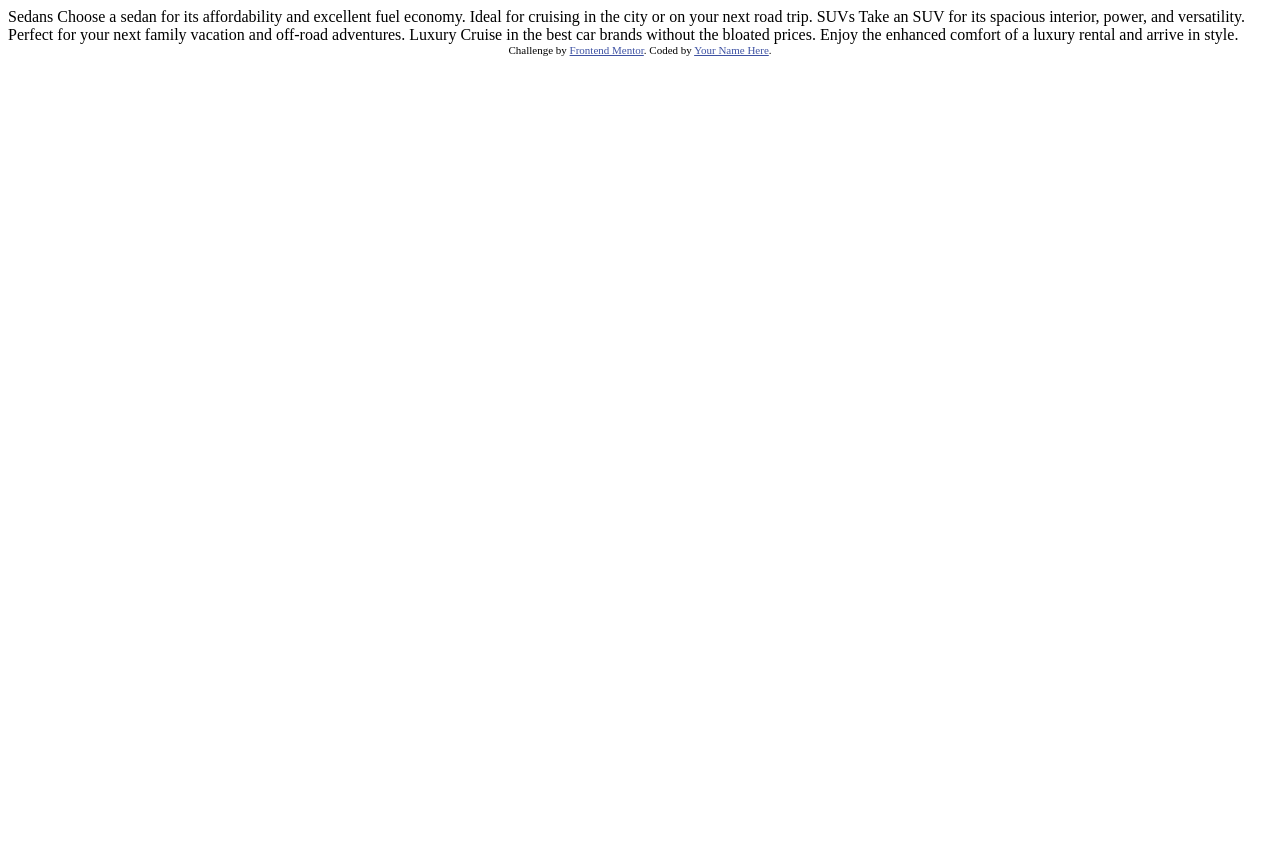
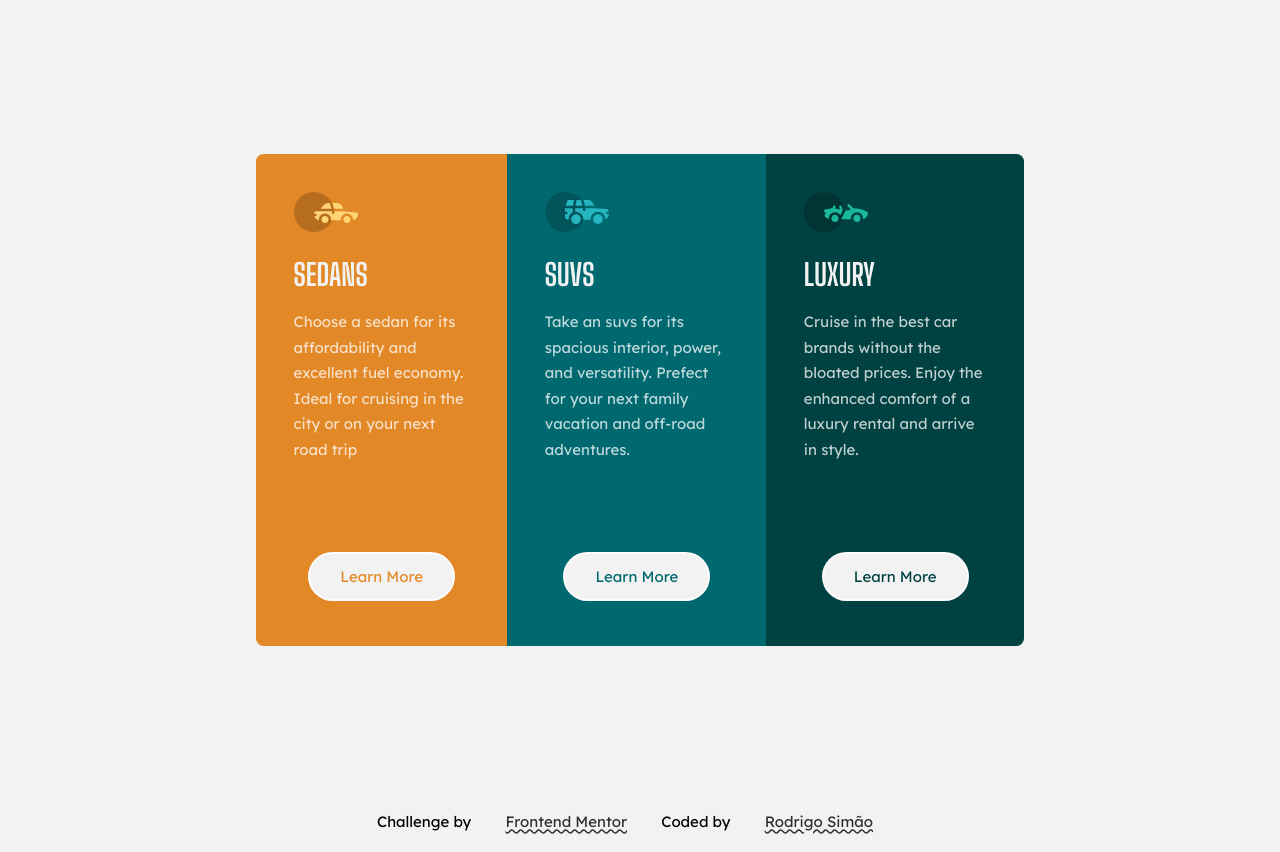
Before and after one commit to rodrigosimao/ComponenteCartao, a plain HTML site: page index.html in a window 1280 px wide. Before the commit the page ends 800 px from the top, so only its background shows below. Drawn offline with Linux system fonts and the light colour scheme.

Commit message:
project update

```diff
--- /dev/null
+++ b/css/footer.css
@@ -0,0 +1,14 @@
+footer {
+  background-color: var(--neutral-gray);
+  text-align: center;
+}
+
+.btn-footer {
+  color: #2e2e2e;
+  border: none;
+  text-decoration: underline wavy;
+}
+
+.btn-footer:hover {
+  color: #2e2e2e;
+}
--- /dev/null
+++ b/css/style.css
@@ -0,0 +1,190 @@
+:root {
+  /* card bg */
+  --primary-orange: hsl(31, 77%, 52%);
+  --primary-cyan: hsl(184, 100%, 22%);
+  --primary-cyan-dark: hsl(179, 100%, 13%);
+
+  /* neutral */
+  --neutral-white: hsla(0, 0%, 100%, 0.75);
+  --neutral-gray: hsl(0, 0%, 95%);
+}
+
+/* global styles */
+* {
+  box-sizing: border-box;
+  padding: 0;
+  margin: 0;
+}
+
+body {
+  font-family: 'Lexend Deca', sans-serif;
+  font-size: 0.938rem;
+  line-height: 1.7;
+}
+
+main {
+  background-color: var(--neutral-gray);
+  max-width: 1440px;
+  min-height: 100vh;
+
+  display: flex;
+  flex-wrap: wrap;
+  justify-content: center;
+  align-items: center;
+}
+a {
+  text-decoration: none;
+}
+
+.container {
+  display: flex;
+  width: 63%;
+}
+
+.sedans {
+  background: var(--primary-orange);
+  border-radius: 0.5em 0 0 0.5em;
+  padding: 2.5em;
+}
+
+.suvs {
+  background: var(--primary-cyan);
+  padding: 2.5em;
+}
+
+.luxury {
+  background: var(--primary-cyan-dark);
+  border-radius: 0 0.5em 0.5em 0;
+  padding: 2.5em;
+}
+
+.title {
+  font-family: 'Big Shoulders Display', cursive;
+  text-transform: uppercase;
+  color: var(--neutral-gray);
+  margin: 0.625em 0;
+}
+
+.text {
+  color: var(--neutral-white);
+  margin-bottom: 6em;
+}
+
+.btn {
+  text-align: center;
+}
+
+a {
+  display: inline-block;
+  background: var(--neutral-gray);
+  padding: 0.625em 2em;
+  border: 0.188em solid var(--neutral-white);
+  border-radius: 2em;
+  margin-bottom: 0.5em;
+  transition: all 0.15s;
+  text-transform: capitalize;
+}
+
+.btn-sedans {
+  color: var(--primary-orange);
+}
+
+.btn-suvs {
+  color: var(--primary-cyan);
+}
+
+.btn-luxury {
+  color: var(--primary-cyan-dark);
+}
+
+a:hover {
+  color: var(--neutral-white);
+  background: none;
+}
+
+/* responsive */
+
+/* Iphone SE */
+@media (max-width: 375px) {
+  .sedans {
+    border-radius: 0.5em 0.5em 0 0;
+    padding: 1em;
+  }
+  .suvs {
+    padding: 1em;
+  }
+  .luxury {
+    border-radius: 0 0 0.5em 0.5em;
+    padding: 1em;
+  }
+}
+
+/* Iphone XR */
+@media (max-width: 414px) {
+  .sedans {
+    border-radius: 0.5em 0.5em 0 0;
+    padding: 1em;
+  }
+
+  .suvs {
+    padding: 1em;
+  }
+
+  .luxury {
+    border-radius: 0 0 0.5em 0.5em;
+    padding: 1em;
+  }
+}
+
+/* Ipad Air */
+@media (max-width: 820px) {
+  .container {
+    width: 90%;
+  }
+}
+
+/* Surf Por 7 */
+@media (max-width: 912px) {
+  .container {
+    width: 90%;
+  }
+}
+
+/* Surface Duo */
+@media (max-width: 540px) {
+  .container {
+    flex-direction: column;
+    width: 80%;
+    margin: 20px 0;
+  }
+
+  .text {
+    font-size: 1.2rem;
+    margin-bottom: 30px;
+  }
+}
+
+/* Galaxy Fold */
+@media (max-width: 280px) {
+  .container {
+    flex-direction: column;
+    width: 90%;
+    margin: 20px 0;
+  }
+}
+
+/* Nest Hub */
+@media (max-width: 1024px) {
+  .container {
+    width: 90%;
+    margin: 20px 0;
+  }
+}
+
+/* Nest Hub Max */
+@media (max-width: 1280px) {
+  .container {
+    width: 60%;
+    margin: 20px 0;
+  }
+}
--- a/index.html
+++ b/index.html
@@ -1,36 +1,88 @@
 <!DOCTYPE html>
 <html lang="en">
+
 <head>
   <meta charset="UTF-8">
-  <meta name="viewport" content="width=device-width, initial-scale=1.0"> <!-- displays site properly based on user's device -->
+  <meta http-equiv="X-UA-Compatible" content="IE=edge">
+  <meta name="viewport" content="width=device-width, initial-scale=1.0">
+  <meta name="description" content="Project to exercise the creation of cards using HTML and CSS.">
+  <title>Type of Cars</title>
+  <link rel="preconnect" href="https://fonts.googleapis.com">
+  <link rel="preconnect" href="https://fonts.gstatic.com" crossorigin>
+  <link href="https://fonts.googleapis.com/css2?family=Lexend+Deca&display=swap" rel="stylesheet">
+  <link rel="preconnect" href="https://fonts.googleapis.com">
+  <link rel="preconnect" href="https://fonts.gstatic.com" crossorigin>
+  <link href="https://fonts.googleapis.com/css2?family=Big+Shoulders+Display:wght@700&display=swap" rel="stylesheet">
+  <link rel="stylesheet" href="./css/style.css">
+  <link rel="stylesheet" href="./css/footer.css">
+</head>
 
-  <link rel="icon" type="image/png" sizes="32x32" href="./images/favicon-32x32.png">
-
-  <title>Frontend Mentor | 3-column preview card component</title>
-
-  <!-- Feel free to remove these styles or customise in your own stylesheet 👍 -->
-  <style>
-    .attribution { font-size: 11px; text-align: center; }
-    .attribution a { color: hsl(228, 45%, 44%); }
-  </style>
-</head>
 <body>
 
-  Sedans
-  Choose a sedan for its affordability and excellent fuel economy. Ideal for cruising in the city
-  or on your next road trip.
+  <main>
+    <div class="container">
 
-  SUVs
-  Take an SUV for its spacious interior, power, and versatility. Perfect for your next family vacation
-  and off-road adventures.
+      <div class="sedans">
+        <div class="icon">
+          <img src="./images/icon-sedans.svg" alt="">
+        </div>
+        <div class="title">
+          <h1>sedans</h1>
+        </div>
+        <div class="text">
+          <p>
+            Choose a sedan for its affordability and excellent fuel economy. Ideal for cruising in the city or on your next road trip
+          </p>
+        </div>
+        <div class="btn">
+          <a class="btn-sedans" href="/">learn more</a>
+        </div>
+      </div>
 
-  Luxury
-  Cruise in the best car brands without the bloated prices. Enjoy the enhanced comfort of a luxury
-  rental and arrive in style.
+      <div class="suvs">
+        <div class="icon">
+          <img src="./images/icon-suvs.svg" alt="">
+        </div>
+        <div class="title">
+          <h1>suvs</h1>
+        </div>
+        <div class="text">
+          <p>
+            Take an suvs for its spacious interior, power, and
+            versatility. Prefect for your next family vacation and off-road adventures.
+          </p>
+        </div>
+        <div class="btn">
+          <a class="btn-suvs" href="/">learn more</a>
+        </div>
+      </div>
 
-  <div class="attribution">
-    Challenge by <a href="https://www.frontendmentor.io?ref=challenge" target="_blank">Frontend Mentor</a>.
-    Coded by <a href="#">Your Name Here</a>.
-  </div>
+      <div class="luxury">
+        <div class="icon">
+          <img src="./images/icon-luxury.svg" alt="">
+        </div>
+        <div class="title">
+          <h1>luxury</h1>
+        </div>
+        <div class="text">
+          <p>
+            Cruise in the best car brands without the bloated prices. Enjoy the enhanced comfort of a luxury rental and arrive in style.
+          </p>
+        </div>
+        <div class="btn">
+          <a class="btn-luxury" href="/">learn more</a>
+        </div>
+      </div>
+    </div>
+  </main>
+
+  <footer>
+    <div>
+      Challenge by <a class="btn-footer" href="https://www.frontendmentor.io?ref=challenge" target="_blank">Frontend Mentor</a>
+      Coded by <a class="btn-footer" href="#">Rodrigo Simão</a>
+    </div>
+  </footer>
+
 </body>
+
 </html>
```
